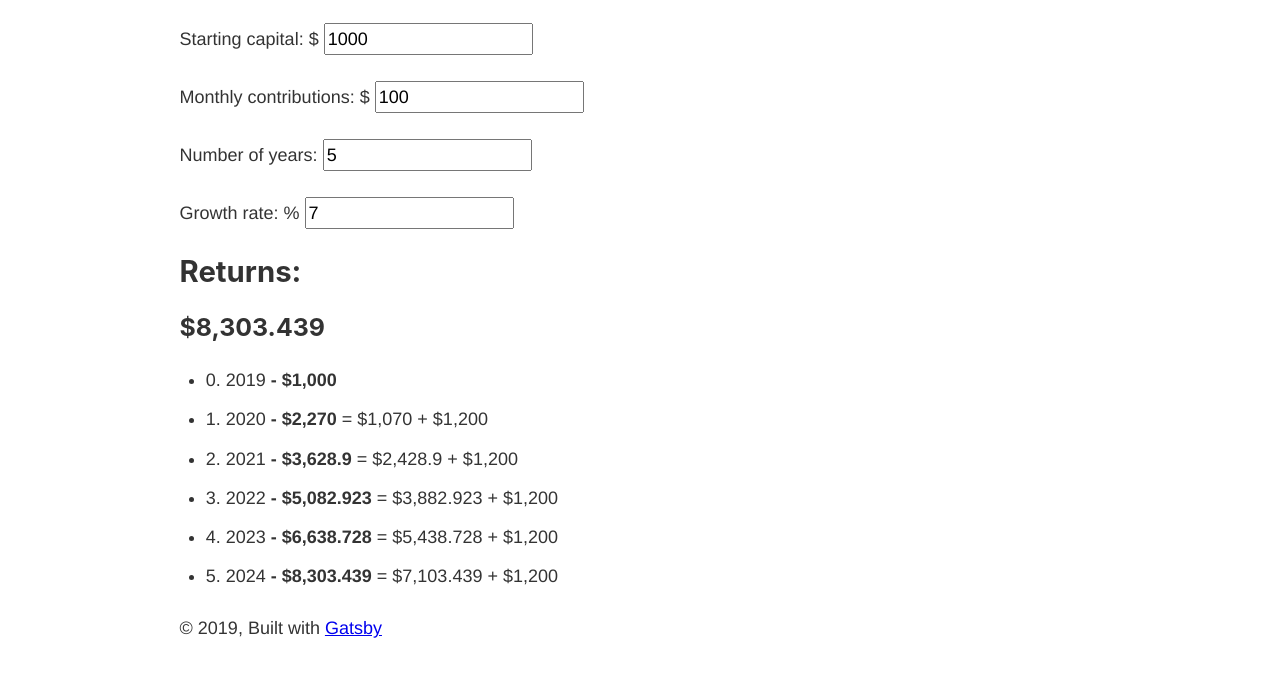
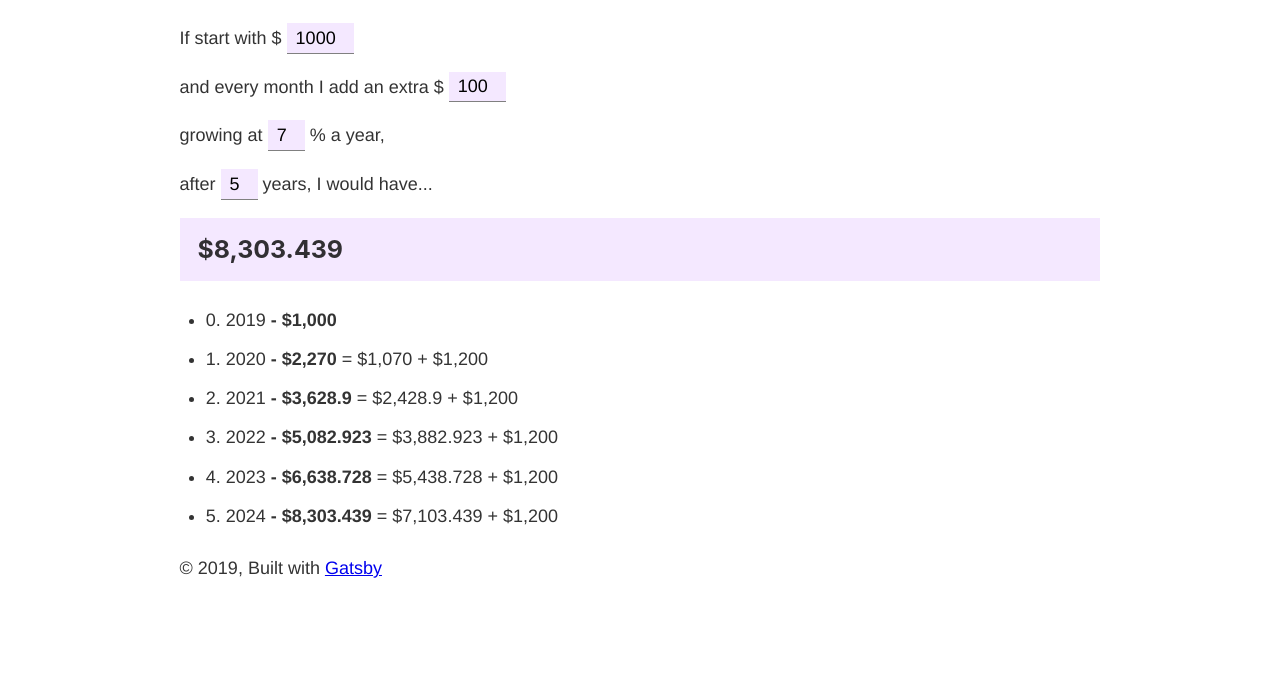
Before and after one commit to wookee9/growth-calc-app, a Gatsby site: page / in a window 1280 px wide. Shown: the part 100-776 px from the top of the page. Built offline with nearby package versions, Linux system fonts and the light colour scheme; Gatsby itself is replaced by a stand-in of ours.

Commit message:
Reformat inputs inline within paragraph text (#4)

```diff
--- a/package.json
+++ b/package.json
@@ -16,7 +16,8 @@
     "prop-types": "^15.7.2",
     "react": "^16.8.6",
     "react-dom": "^16.8.6",
-    "react-helmet": "^5.2.1"
+    "react-helmet": "^5.2.1",
+    "react-input-autosize": "^2.2.1"
   },
   "devDependencies": {
     "prettier": "^1.17.0"
--- /dev/null
+++ b/src/components/Calculator.css
@@ -0,0 +1,16 @@
+.calculator p {
+  margin: 1rem 0;
+}
+
+.calculator input {
+  border: none;
+  border-bottom: 1px solid gray;
+  background: #f4e8ff;
+  padding: 0.1rem 0 0.1rem 0.5rem;
+  min-width: 1px;
+}
+
+.calculator h3 {
+  background: #f4e8ff;
+  padding: 1rem;
+}
--- a/src/components/Calculator.js
+++ b/src/components/Calculator.js
@@ -1,6 +1,9 @@
 import React, { useState } from "react";
 import calcReturns from '../lib/calc-returns';
 import asCash from '../lib/as-cash';
+import AutosizeInput from 'react-input-autosize';
+
+import './Calculator.css';
 
 const Calculator = () => {
   const [capital, setCapital] = useState(1000);
@@ -36,28 +39,46 @@ const Calculator = () => {
   const currentYear = new Date().getFullYear();
 
   return (
-    <div>
+    <div className="calculator">
       <p>
-        {'Starting capital: '}
-        $ <input type="number" value={capital} onChange={handleCapitalChange} />
+        {'If start with $ '}
+        <AutosizeInput
+          name="capital"
+          type="number"
+          value={capital}
+          onChange={handleCapitalChange}
+        />
+      </p>
+      <p>
+        {' and every month I add an extra $ '}
+        <AutosizeInput
+          name="addtion"
+          type="number"
+          value={addition}
+          onChange={handleAdditionChange}
+        />
+      </p>
+      <p>
+        {' growing at '}
+        <AutosizeInput
+          name="growth-rate"
+          type="number"
+          value={growthRate}
+          onChange={handleRateChange}
+        />
+        {' % a year, '}
+      </p>
+      <p>
+        {'after '}
+        <AutosizeInput
+          name="years"
+          type="number"
+          value={years}
+          onChange={handleYearsChange}
+        />
+        {' years, I would have...'}
       </p>
 
-      <p>
-        {'Monthly contributions: '}
-        $ <input type="number" value={addition} onChange={handleAdditionChange} />
-      </p>
-
-      <p>
-        {'Number of years: '}
-        <input type="number" value={years} onChange={handleYearsChange} />
-      </p>
-
-      <p>
-        {'Growth rate: % '}
-        <input type="number" value={growthRate} onChange={handleRateChange} />
-      </p>
-
-      <h2>{'Returns: '}</h2>
       <h3>{asCash(finalValue)}</h3>
 
       <ul>
```
Also changed, not shown: 1 other file.
